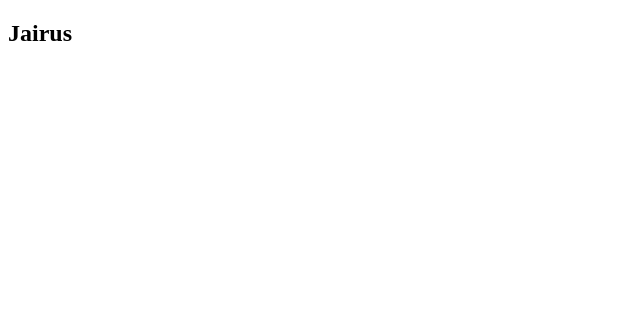
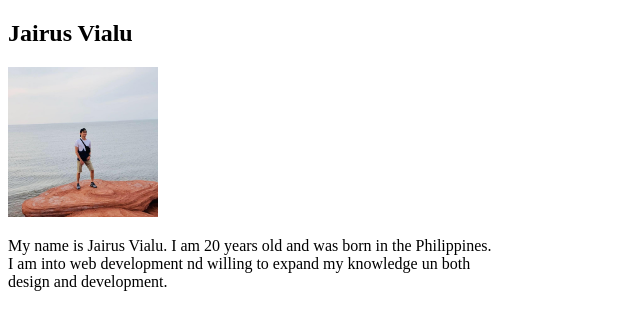
Before and after one commit to j-alexander65807/Alexander_J_Vialu_J_HW1, a plain HTML site: page index.html in a window 1280 px wide. Shown: the whole page, without its empty margins (0-640 px from the left). Drawn offline with Linux system fonts and the light colour scheme.

Commit message:
jairus bio

```diff
--- a/index.html
+++ b/index.html
@@ -6,8 +6,14 @@
 <body>
 	<section id="jairus">
 		<h2>
-			Jairus
+			Jairus Vialu
 		</h2>
+	</section>
+
+	<img src="images/myPicture.jpg" alt="Jairus' pic" height="150" width="150">
+
+	<section id="bio">
+		<p>My name is Jairus Vialu. I am 20 years old and was born in the Philippines.<br> I am into web development nd willing to expand my knowledge un both <br> design and development.</p>
 	</section>
 </body>
 </html>
```
Also changed, not shown: images/myPicture.jpg (added), 1 other file.
